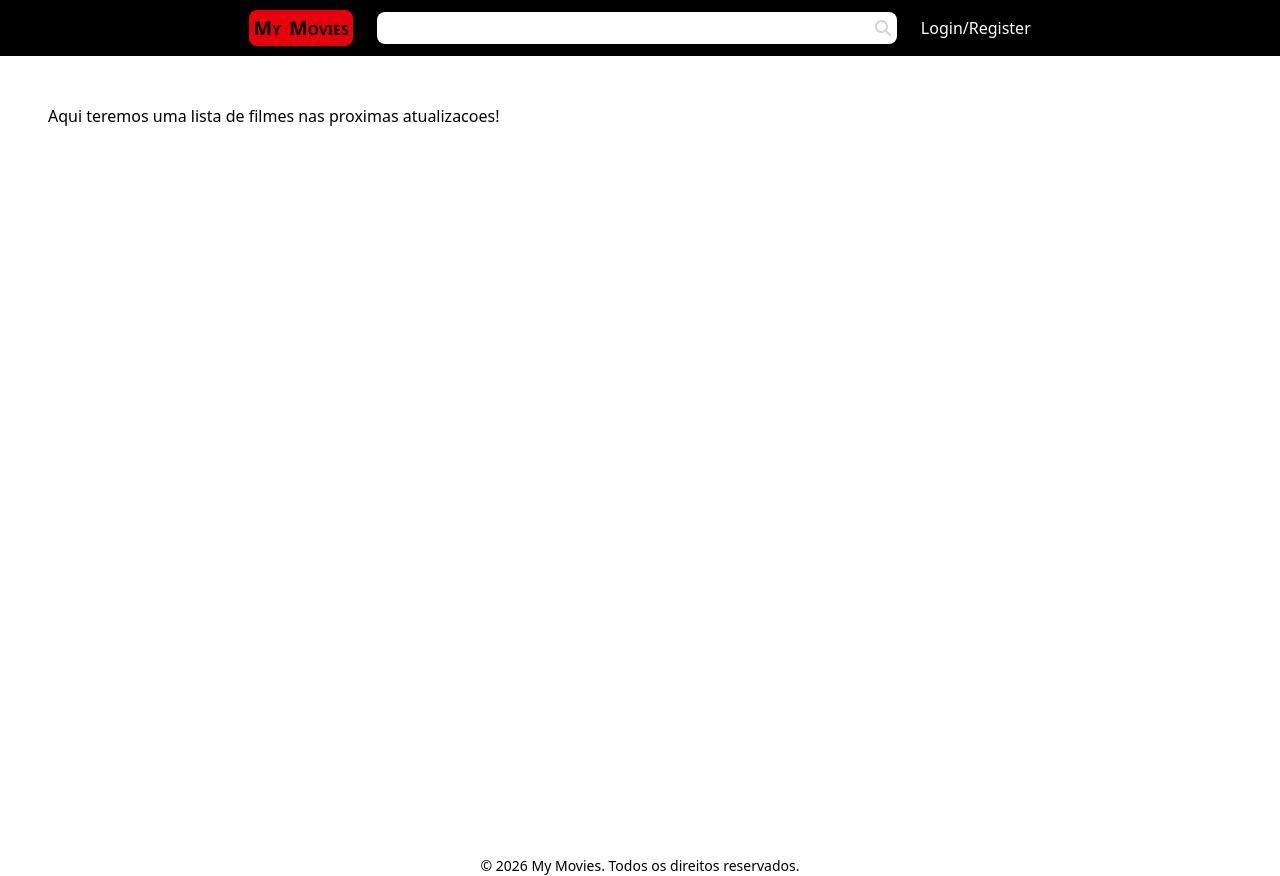
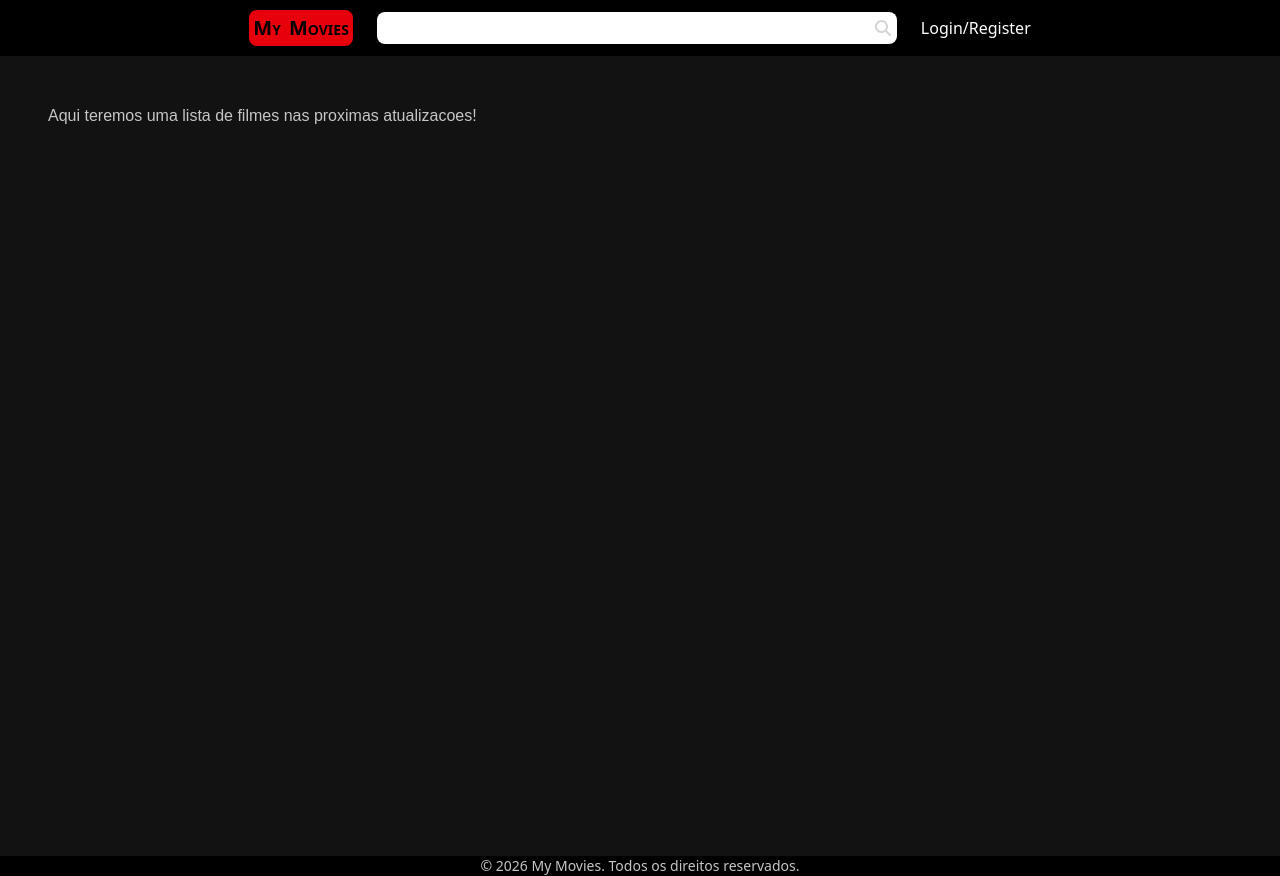
Before and after one commit to williancordeiro/mymovies-angular, an Angular app: page / in a window 1280 px wide. Built offline with nearby package versions, Linux system fonts and the light colour scheme.

Commit message:
Atribuindo .config

```diff
--- a/src/styles.css
+++ b/src/styles.css
@@ -1,3 +1,4 @@
 /* You can add global styles to this file, and also import other style files */
 
 @import 'tailwindcss';
+@config "../tailwind.config.js";
```
